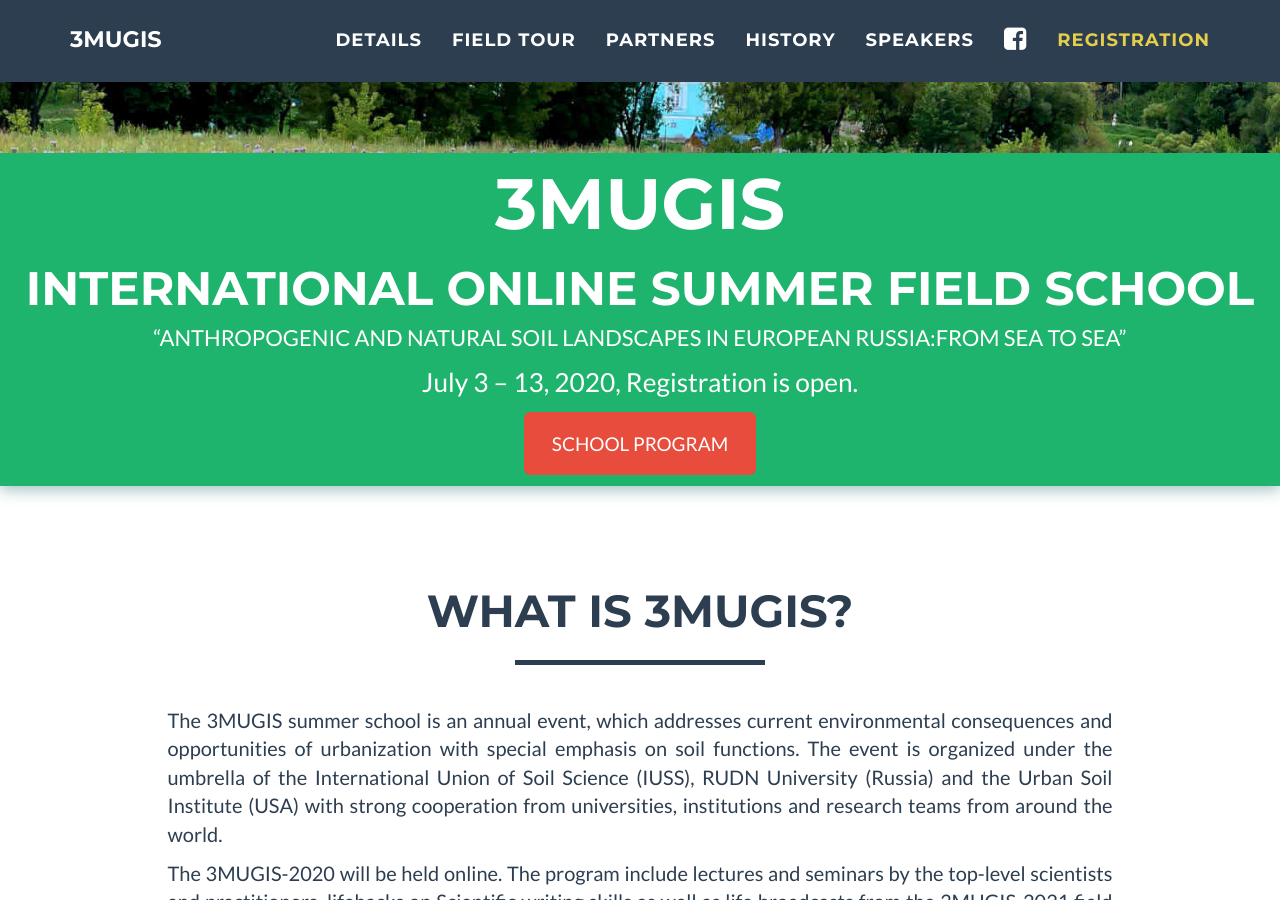
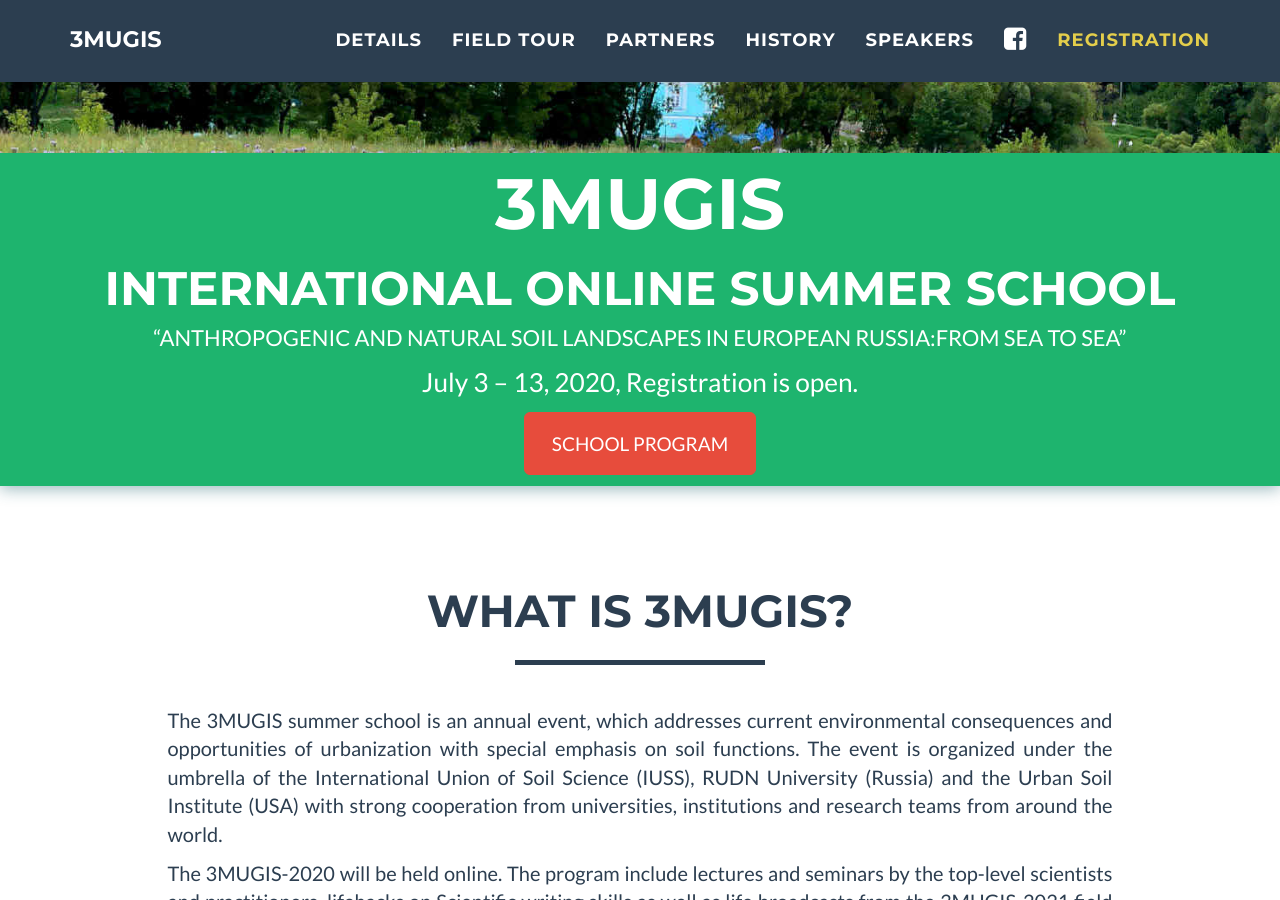
Before and after one commit to erasmus-rudn/erasmus-rudn.github.io, a Jekyll site: the page built from index.md, in a window 1280 px wide and 900 px high, scrolled down 387 px. Built offline with Jekyll 4.4.1, drawn with Linux system fonts in a browser that asks for light colours.

Commit message:
Update header.html

```diff
--- a/_includes/header.html
+++ b/_includes/header.html
@@ -26,7 +26,7 @@
                         <span class="name">{{ site.title }}</span>
                     </div>
                     <div class="intro-text">
-                        <span class="name" style="font-size:47px">INTERNATIONAL ONLINE SUMMER FIELD SCHOOL</span>
+                        <span class="name" style="font-size:47px">INTERNATIONAL ONLINE SUMMER SCHOOL</span>
                         <p><span ><q style="font-size:22px">{{page.the_year_motto}}</q></span></p>
                         <!--<span class="skills"><q>{{page.motto_addition}}</q></span>-->
                         <span class="skills">{{ page.school_dates}}</span>
```
